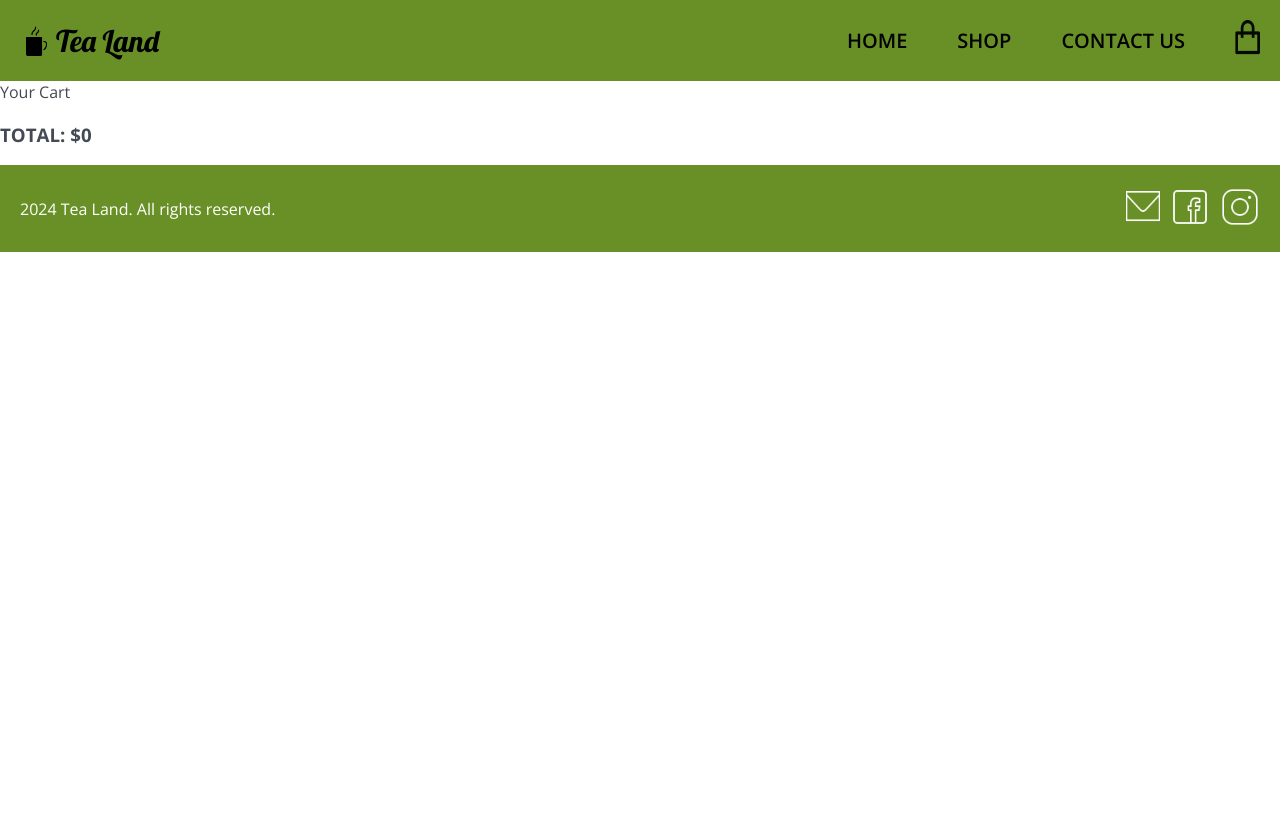
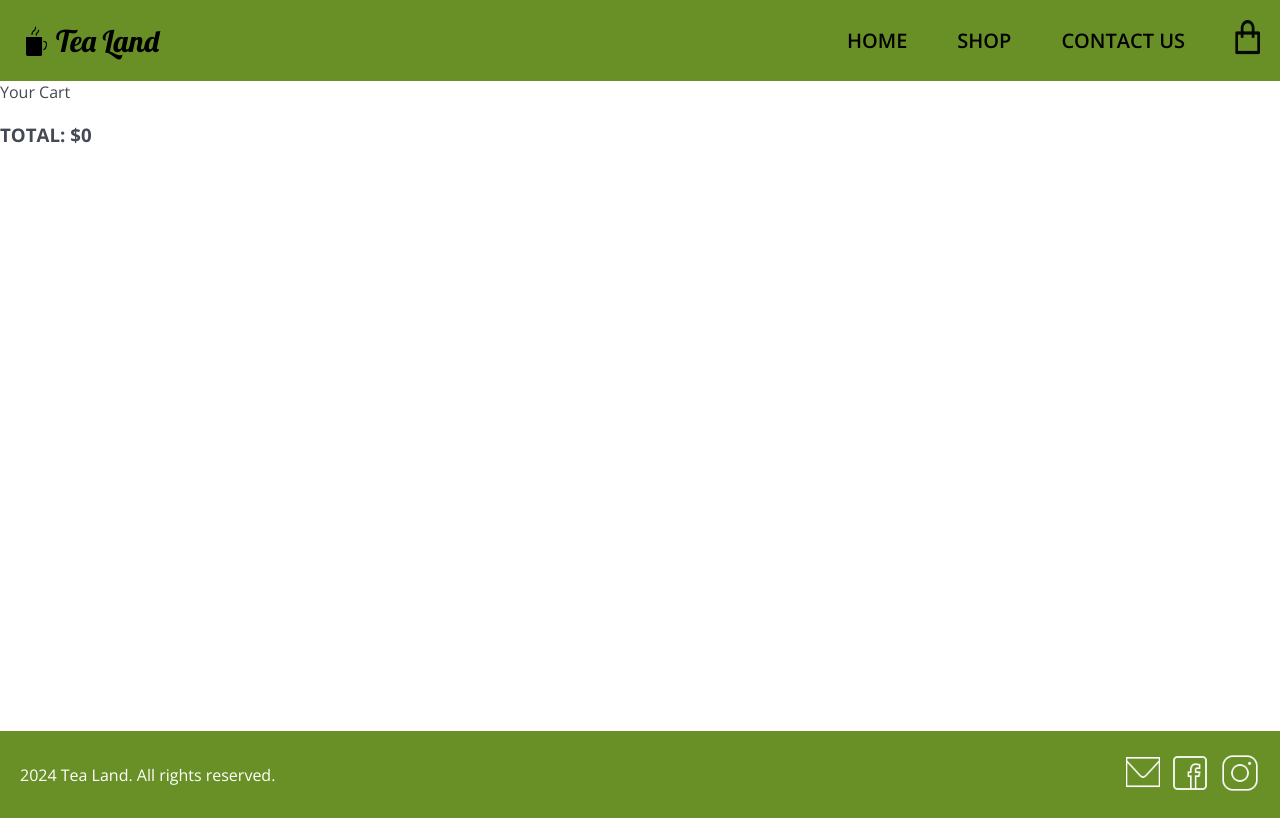
Before and after one commit to tatianasnook/tea-store, a React (Create React App) app: page /cart in a window 1280 px wide. Built offline with nearby package versions, Linux system fonts and the light colour scheme.

Commit message:
changes to cart

```diff
--- a/src/App.css
+++ b/src/App.css
@@ -256,6 +256,9 @@ span {
 }
 
 /* Cart page */
+.cart-page{
+  height: calc(100vh - 150px);
+}
 .trash-icon{
   width: 20px;
 }
@@ -263,7 +266,7 @@ span {
 
 
 /* Footer */
-.footer{
+footer{
   background-color: #689026;
   display: flex;
   justify-content: center;
@@ -278,10 +281,10 @@ span {
   justify-content: space-between;
   align-items: center;
 }
-.footer img {
+footer img {
   padding-left: 10px;
 }
-.footer img:hover{
+footer img:hover{
   transform: scale(1.1);
 }
 @media all and (max-width: 1200px){
--- a/src/components/Footer.js
+++ b/src/components/Footer.js
@@ -4,7 +4,7 @@ import facebook from '../icons/facebook.png';
 
 const Footer = () => {
   return (
-    <div className='footer'>
+    <footer>
       <div className='footer-container'>
         <p>2024 Tea Land. All rights reserved.</p>
         <div>
@@ -14,7 +14,7 @@ const Footer = () => {
         </div>
       </div>
 
-    </div>
+    </footer>
   )
 }
 
--- a/src/pages/Cart.js
+++ b/src/pages/Cart.js
@@ -14,7 +14,7 @@ const Cart = () => {
   }, 0);
 
   return (
-    <div>
+    <div className="cart-page">
       <p>Your Cart</p>
       <h3>TOTAL: ${totalPrice}</h3>
 
@@ -24,7 +24,7 @@ const Cart = () => {
         const tea = data.find(item => item.id === teaId);
 
         return(
-          <div key={teaId}>
+          <div key={teaId} className="cart-page">
             <p>{tea.name}</p>
             <p>Quantity: {quantity}</p>
             <p>Price: ${tea.price * quantity}</p>
```
Also changed, not shown: src/icons/burger.png (added).
